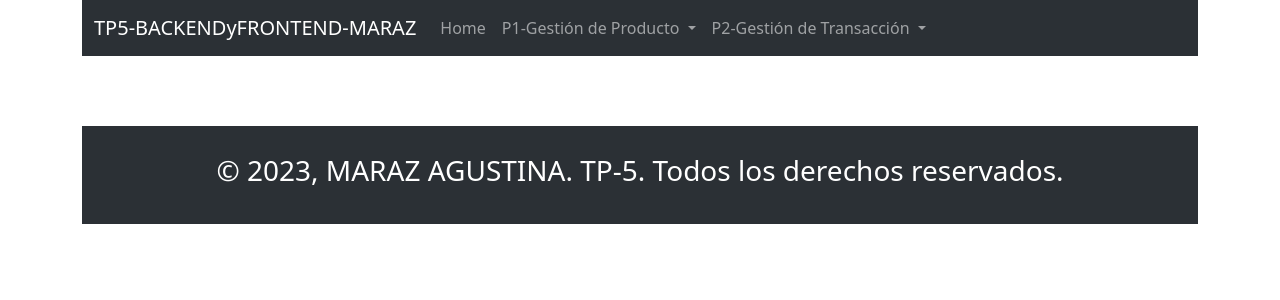
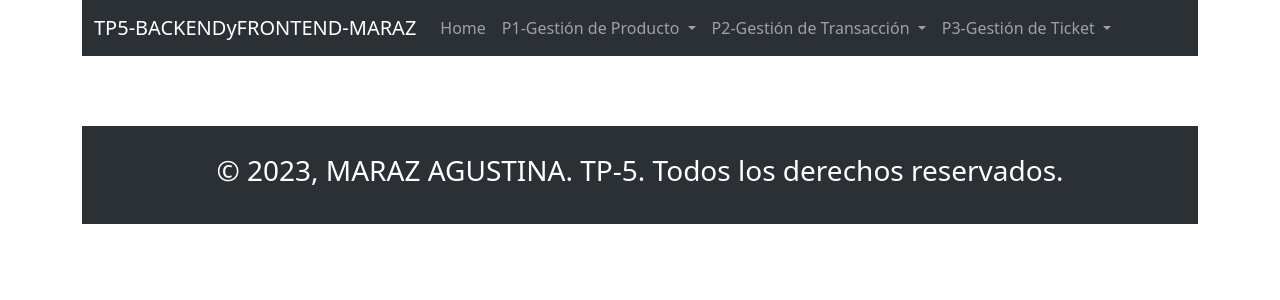
Before and after one commit to agustinamaraz/PYSW-TP5-MARAZ-AGUSTINA, an Angular app in the folder tp5-maraz-daiana-agustina-frontend/: page / in a window 1280 px wide. Shown: the top 300 px of the page. Built offline with nearby package versions, Linux system fonts and the light colour scheme.

Commit message:
punto3-ticket-routing

```diff
--- a/tp5-maraz-daiana-agustina-frontend/src/app/components/menu/menu.component.html
+++ b/tp5-maraz-daiana-agustina-frontend/src/app/components/menu/menu.component.html
@@ -33,6 +33,16 @@
           </ul>
         </li>
 
+        <li class="nav-item dropdown">
+          <a class="nav-link dropdown-toggle" href="#" role="button" data-bs-toggle="dropdown" aria-expanded="false">
+            P3-Gestión de Ticket
+          </a>
+          <ul class="dropdown-menu">
+            <li><a class="dropdown-item" [routerLink]="['ticket']" routerLinkActive="active">Listado de Tickets</a></li>
+            <li><a class="dropdown-item" [routerLink]="['ticket-form/0']" routerLinkActive="active">Formulario de Ticket</a></li>
+          </ul>
+        </li>
+
 
       </ul>
     </div>
```
Also changed, not shown: tp5-maraz-daiana-agustina-frontend/src/app/app-routing.module.ts (+10 -0 lines).
